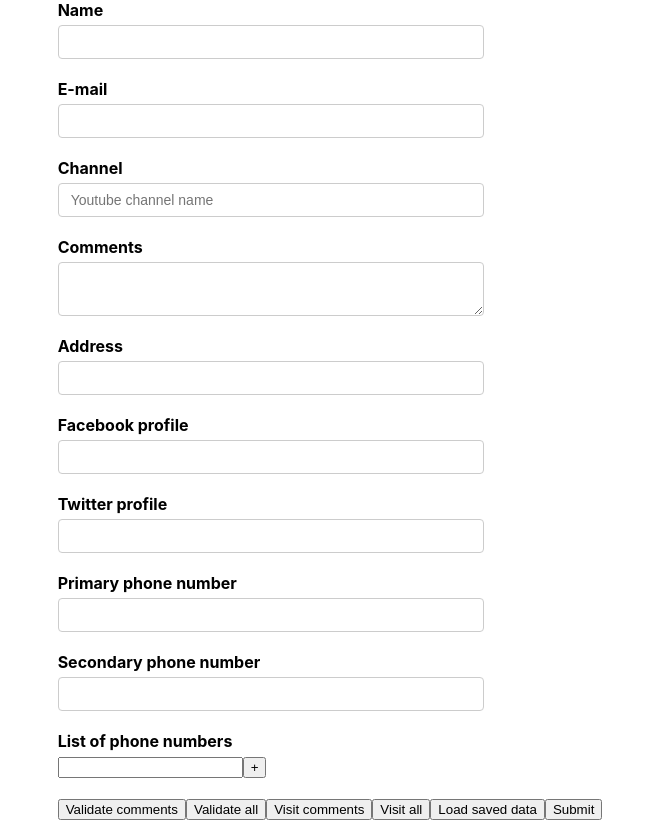
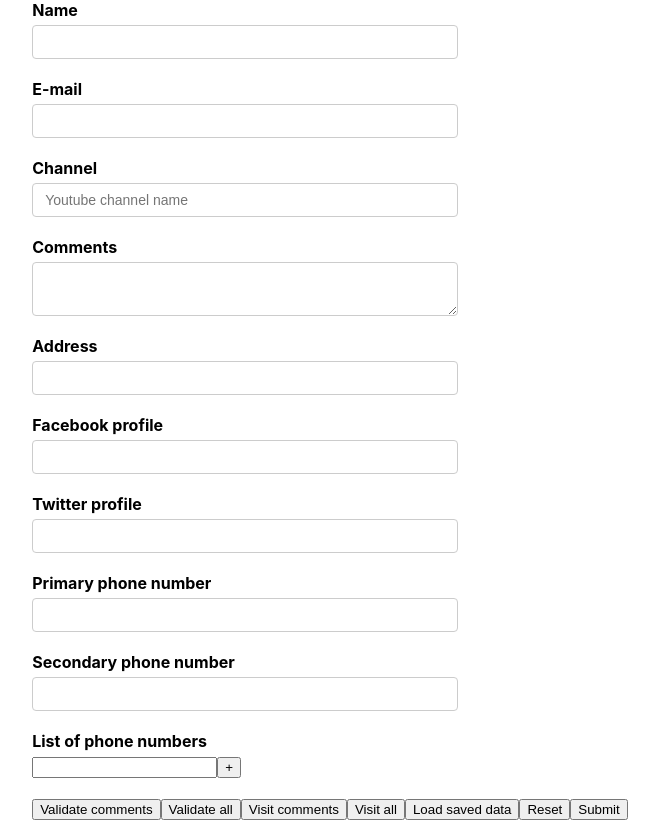
Before and after one commit to Annie-Huang/React-Formik-Tutorials, a React (Create React App) app: page / in a window 1280 px wide. Shown: the whole page, without its empty margins (310-969 px from the left). Built offline with nearby package versions, Linux system fonts and the light colour scheme.

Commit message:
Reset Form Data when user wants to reset it.

```diff
--- a/src/components/YoutubeForm.js
+++ b/src/components/YoutubeForm.js
@@ -502,6 +502,7 @@ const YoutubeForm = () => {
                             comments: true
                         })}>Visit all</button>
                         <button type='button' onClick={() => setFormValues(savedValues)}>Load saved data</button>
+                        <button type='reset'>Reset</button>
                         <button type='submit' disabled={!formik.isValid || formik.isSubmitting}>Submit</button>
                     </Form>
                 )
```
